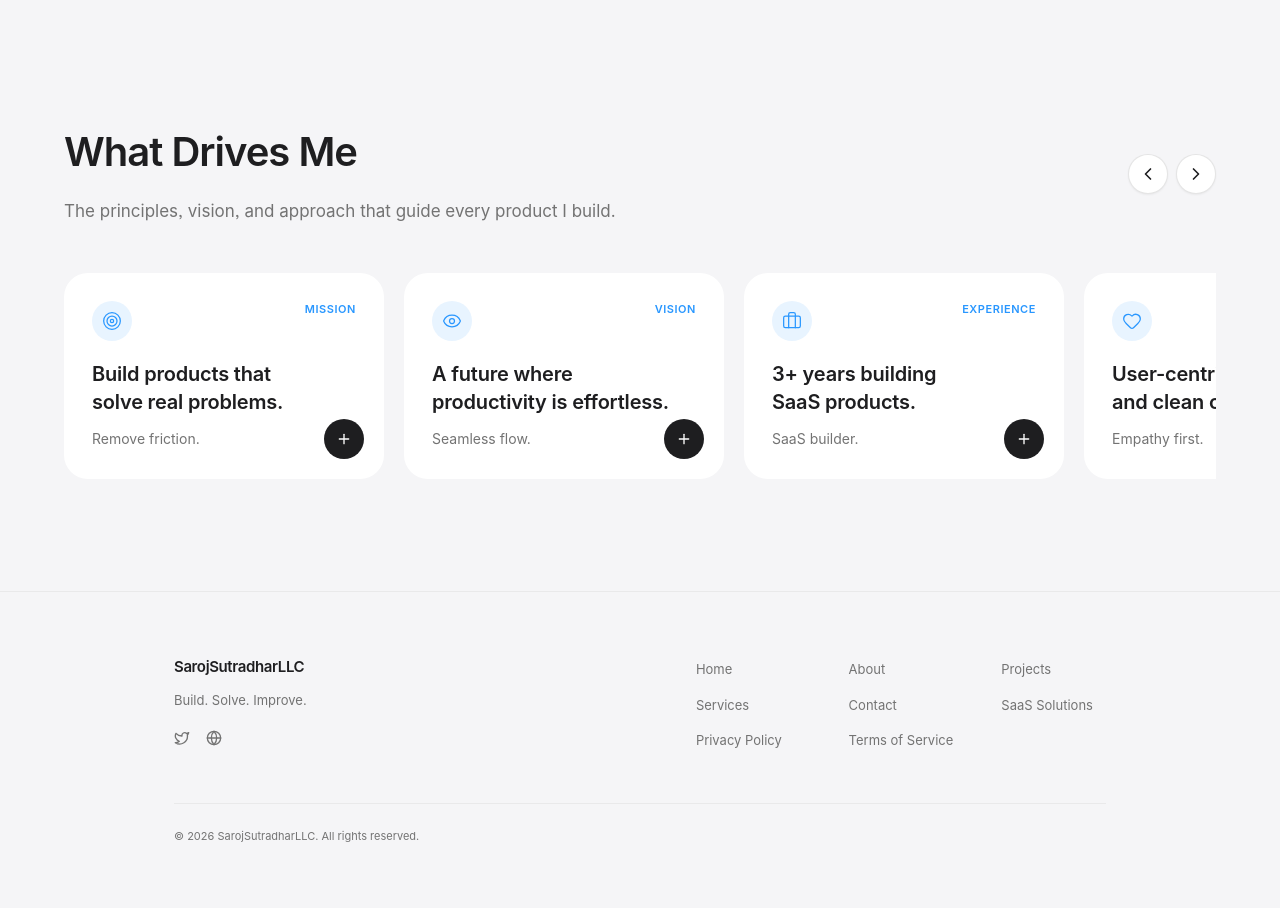
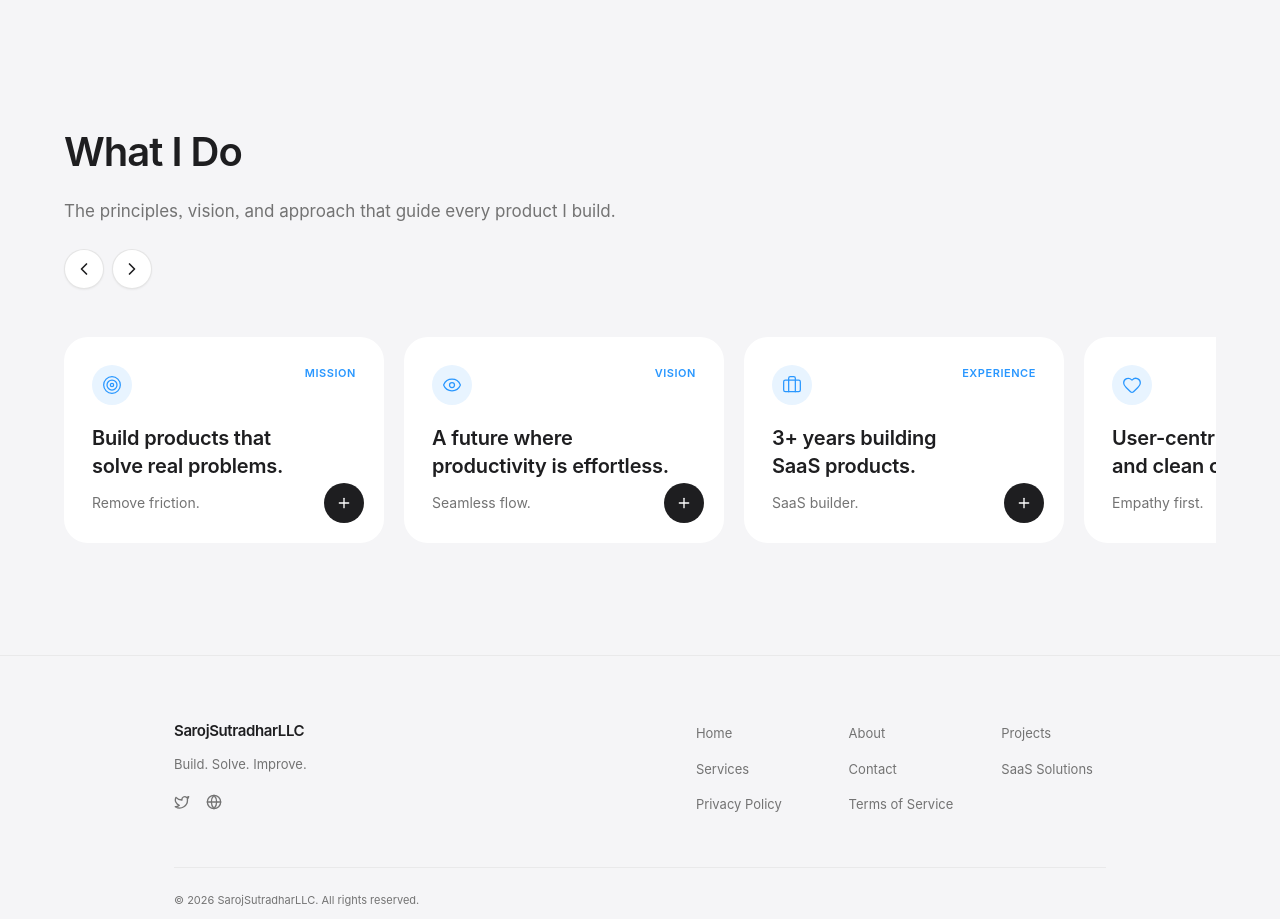
Before and after one commit to sarojsutradharr/sarojsutradharllc, a React (Vite) app: page /about in a window 1280 px wide. Shown: the part 900-1819 px from the top of the page. Built offline with nearby package versions, Linux system fonts and the light colour scheme; a web font is replaced by a local one; what tailwindcss-intersect would draw is missing.

Commit message:
提交代码 no sync

```diff
--- a/src/pages/About.tsx
+++ b/src/pages/About.tsx
@@ -178,19 +178,19 @@ export default function About() {
         </div>
       </section>
 
-      {/* What Drives Me — Horizontal scroll cards with arrow buttons */}
+      {/* What I Do — Horizontal scroll cards with arrow buttons */}
       <section className="bg-[#f5f5f7] py-20 md:py-24">
         <div className="max-w-[1200px] mx-auto px-6">
-          <div className="flex items-center justify-between mb-12">
-            <ScrollReveal>
-              <h2 className="text-[32px] md:text-[40px] font-semibold tracking-tight text-foreground">
-                What Drives Me
+          <div className="flex flex-col gap-6 mb-10 md:mb-12">
+            <ScrollReveal className="flex-1 min-w-0">
+              <h2 className="text-[28px] sm:text-[32px] md:text-[40px] font-semibold tracking-tight text-foreground">
+                What I Do
               </h2>
-              <p className="mt-4 text-[15px] md:text-[17px] text-muted-foreground leading-relaxed max-w-2xl">
+              <p className="mt-3 sm:mt-4 text-[15px] md:text-[17px] text-muted-foreground leading-relaxed max-w-2xl">
                 The principles, vision, and approach that guide every product I build.
               </p>
             </ScrollReveal>
-            <ScrollReveal delay={0.1}>
+            <ScrollReveal delay={0.1} className="shrink-0 self-start">
               <div className="flex items-center gap-2">
                 <button
                   onClick={() => scrollCards('left')}
--- a/src/pages/SEO.tsx
+++ b/src/pages/SEO.tsx
@@ -21,7 +21,7 @@ export default function SEO() {
           </ScrollReveal>
 
           <ScrollReveal delay={0.1}>
-            <div className="mt-12 flex flex-col gap-8 text-[15px] md:text-[16px] text-muted-foreground leading-[1.8]">
+            <div className="mt-12 flex flex-col gap-8 text-[15px] md:text-[16px] text-foreground leading-[1.8]">
               <p>
                 Welcome to <strong>SarojSutradharLLC</strong>, where we specialize in building <strong>SaaS products</strong> that solve real-world problems. Whether you are wondering <em>what is a SaaS product</em> or looking for <strong>problem solving SaaS</strong> solutions, you have come to the right place. Our mission is to create software that saves time, improves productivity, and delivers the <strong>best output</strong> for businesses and individuals alike.
               </p>
```
